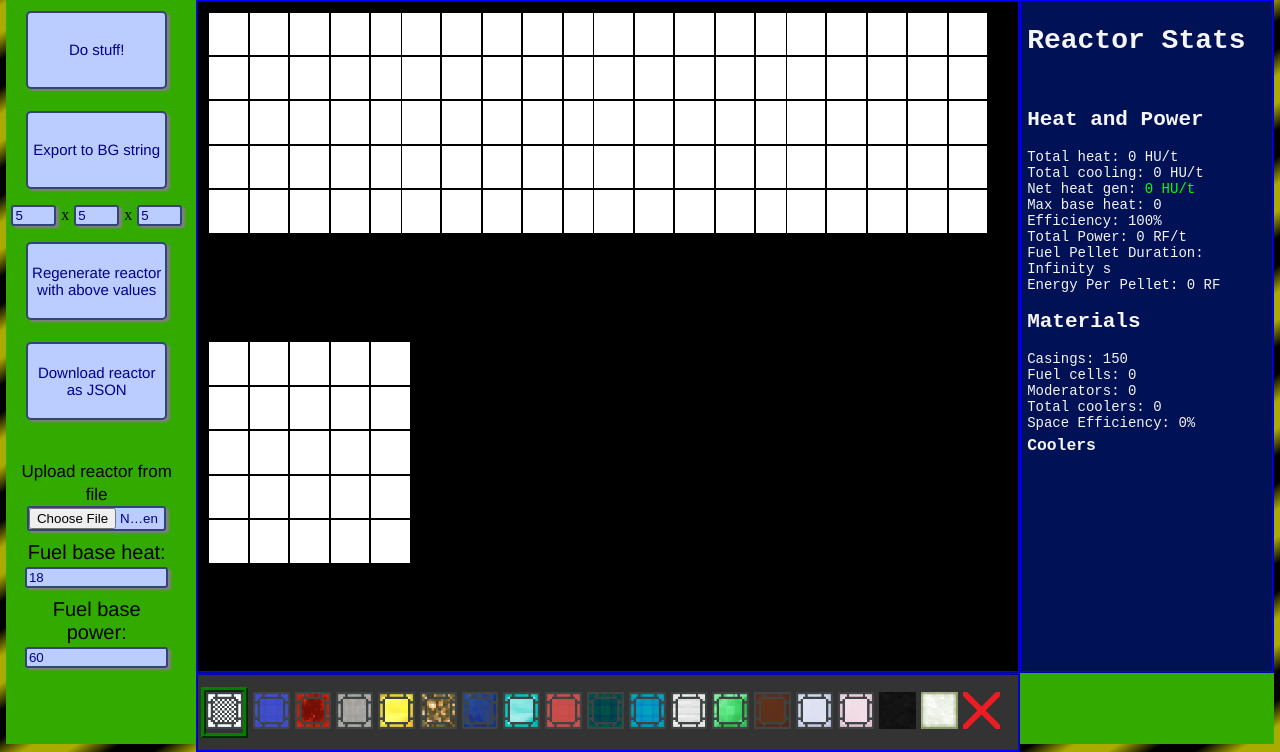
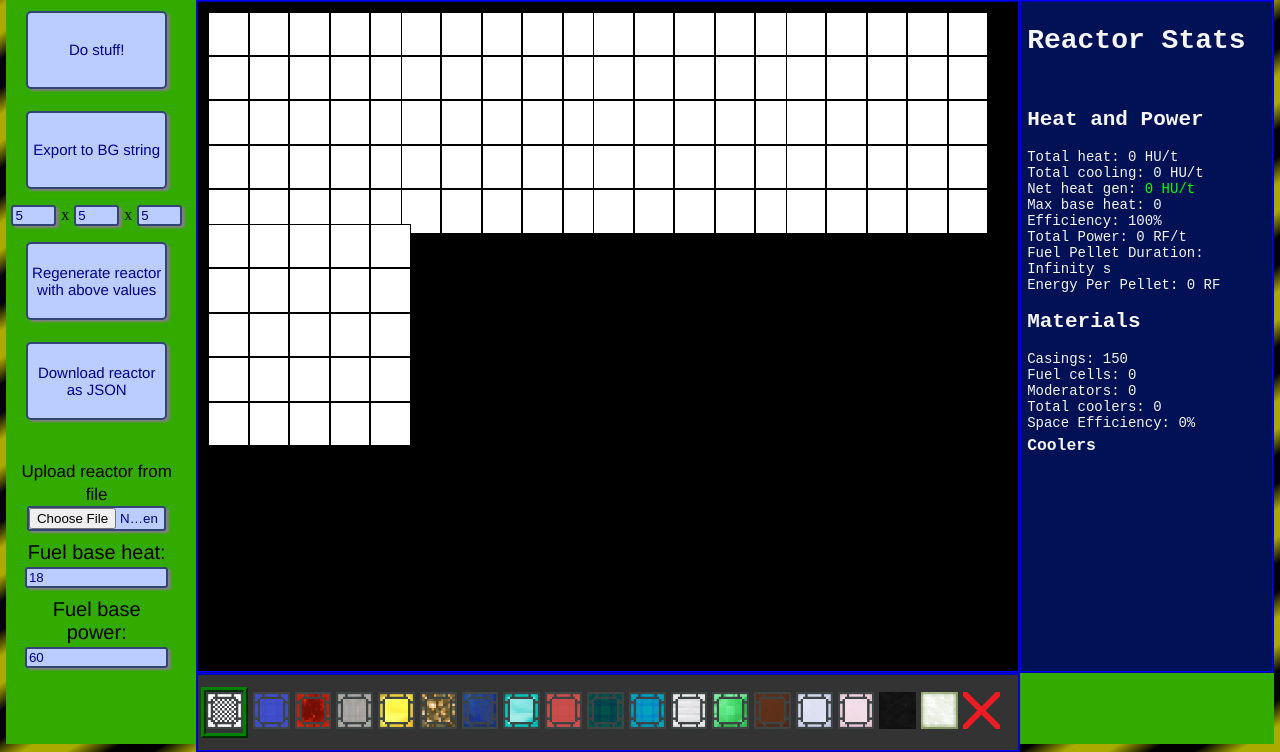
Before and after one commit to BalaM314/Einsteinium, a plain HTML site: page index.html in a window 1280 px wide. Shown: the part 48-800 px from the top of the page. Drawn offline with Linux system fonts and the light colour scheme.

Commit message:
what the heck is this css

```diff
--- a/main.css
+++ b/main.css
@@ -45,6 +45,7 @@ html, body {
 	grid-row: 2;
 	grid-column: 2;
 	grid-template-columns: repeat(auto-fill, minmax(175px, 1fr));
+	grid-template-rows: min-content; /* For some bizarre reason this makes it work */
 	background-color: #000;
 	color: #7A0;
 	border: 2px ridge blue;
```
